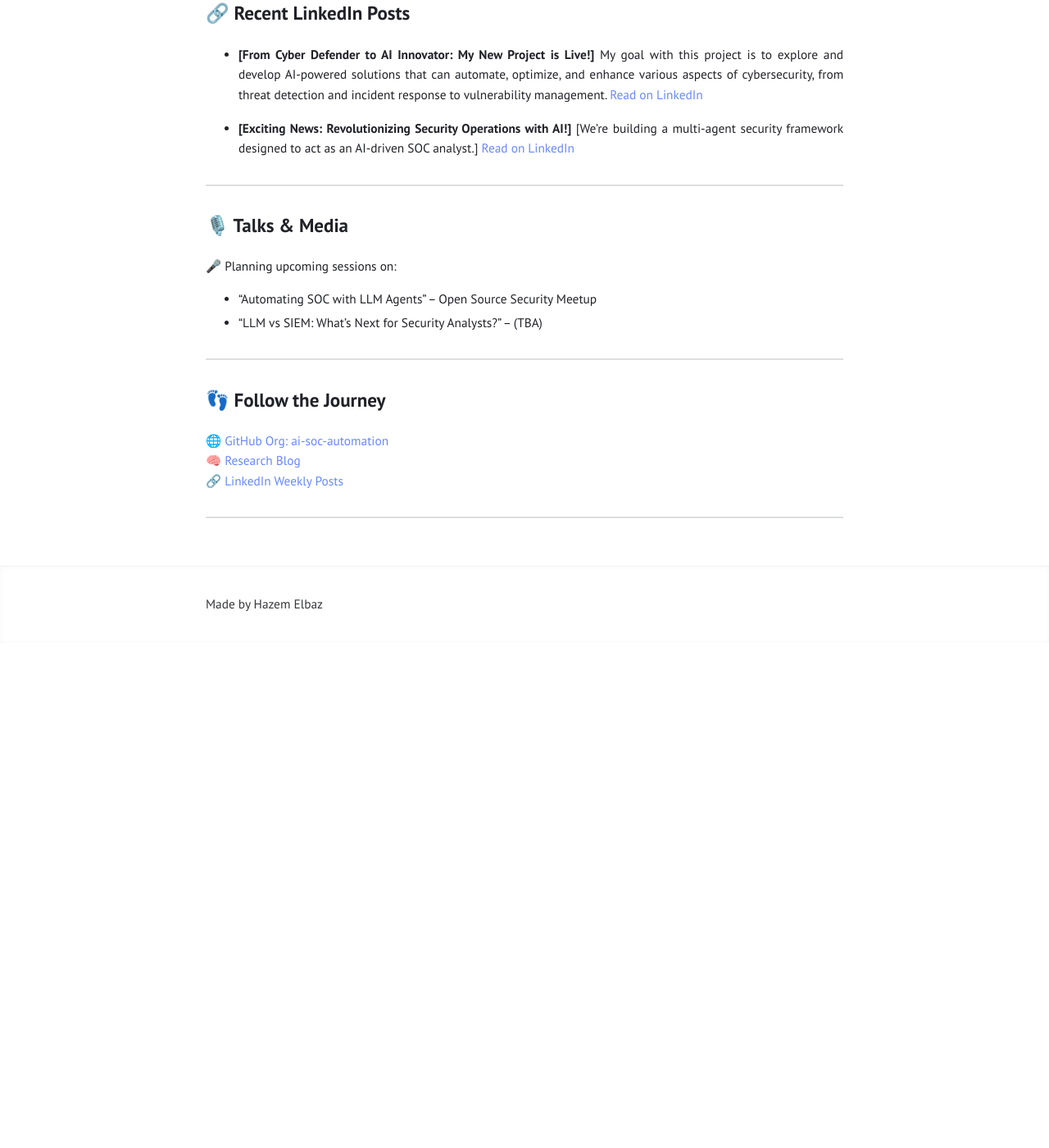
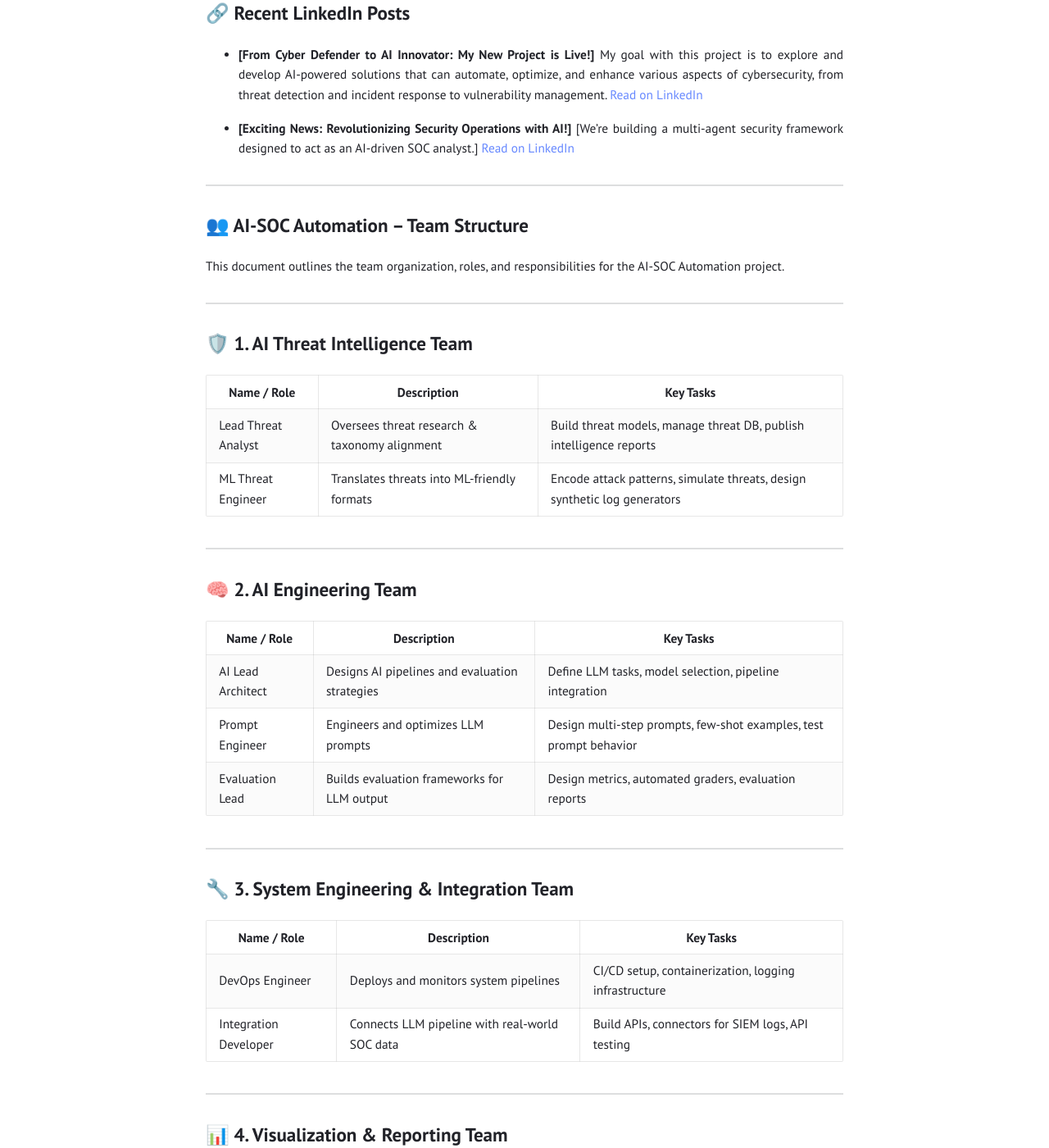
Before and after one commit to elbazhazem/elbazhazem.github.io, a Jekyll site: the page built from ai-soc-automation.md, in a window 1280 px wide and 1400 px high, scrolled down 1884 px. Shown: the whole window at 82% size. Built offline with Jekyll 4.4.1, drawn with Linux system fonts in a browser that asks for light colours; before the commit the page ends 2668 px from its top, so only the background shows below that; some of the changed text lies outside the part shown.

Commit message:
Update ai-soc-automation.md
add team structure

```diff
--- a/ai-soc-automation.md
+++ b/ai-soc-automation.md
@@ -80,6 +80,65 @@ My goal with this project is to explore and develop AI-powered solutions that ca
     [Read on LinkedIn](https://www.linkedin.com/feed/update/urn:li:activity:7352251157131456512/)
 
 ---
+
+# 👥 AI-SOC Automation – Team Structure
+
+This document outlines the team organization, roles, and responsibilities for the AI-SOC Automation project.
+
+---
+
+## 🛡️ 1. AI Threat Intelligence Team
+
+| Name / Role             | Description                                                                 | Key Tasks                                                                 |
+|-------------------------|-----------------------------------------------------------------------------|---------------------------------------------------------------------------|
+| Lead Threat Analyst     | Oversees threat research & taxonomy alignment                              | Build threat models, manage threat DB, publish intelligence reports       |
+| ML Threat Engineer      | Translates threats into ML-friendly formats                                | Encode attack patterns, simulate threats, design synthetic log generators |
+
+---
+
+## 🧠 2. AI Engineering Team
+
+| Name / Role             | Description                                                                 | Key Tasks                                                                 |
+|-------------------------|-----------------------------------------------------------------------------|---------------------------------------------------------------------------|
+| AI Lead Architect        | Designs AI pipelines and evaluation strategies                             | Define LLM tasks, model selection, pipeline integration                   |
+| Prompt Engineer          | Engineers and optimizes LLM prompts                                        | Design multi-step prompts, few-shot examples, test prompt behavior       |
+| Evaluation Lead          | Builds evaluation frameworks for LLM output                               | Design metrics, automated graders, evaluation reports                    |
+
+---
+
+## 🔧 3. System Engineering & Integration Team
+
+| Name / Role             | Description                                                                 | Key Tasks                                                                 |
+|-------------------------|-----------------------------------------------------------------------------|---------------------------------------------------------------------------|
+| DevOps Engineer         | Deploys and monitors system pipelines                                       | CI/CD setup, containerization, logging infrastructure                    |
+| Integration Developer   | Connects LLM pipeline with real-world SOC data                             | Build APIs, connectors for SIEM logs, API testing                        |
+
+---
+
+## 📊 4. Visualization & Reporting Team
+
+| Name / Role             | Description                                                                 | Key Tasks                                                                 |
+|-------------------------|-----------------------------------------------------------------------------|---------------------------------------------------------------------------|
+| Data Analyst            | Designs and analyzes classification output                                 | Generate charts, analyze performance over time                          |
+| UI/UX Designer          | Designs dashboards or simple visual interfaces                             | Create interfaces for reviewing triaged logs                            |
+
+---
+
+## 📁 5. Documentation & Coordination Team
+
+| Name / Role             | Description                                                                 | Key Tasks                                                                 |
+|-------------------------|-----------------------------------------------------------------------------|---------------------------------------------------------------------------|
+| Technical Writer        | Maintains project documentation, READMEs, tutorials                        | Write README, API docs, usage instructions                               |
+| Project Coordinator     | Tracks progress, team sync, and timeline adherence                         | Standups, manage GitHub issues, maintain roadmap                         |
+
+---
+
+### 📌 Notes
+
+- All members are expected to review and document their work via GitHub Issues and Pull Requests.
+- The team works in agile sprints. Biweekly syncs are scheduled via shared calendar.
+
+---
 ## 🎙️ Talks & Media
 
 🎤 Planning upcoming sessions on:
```
